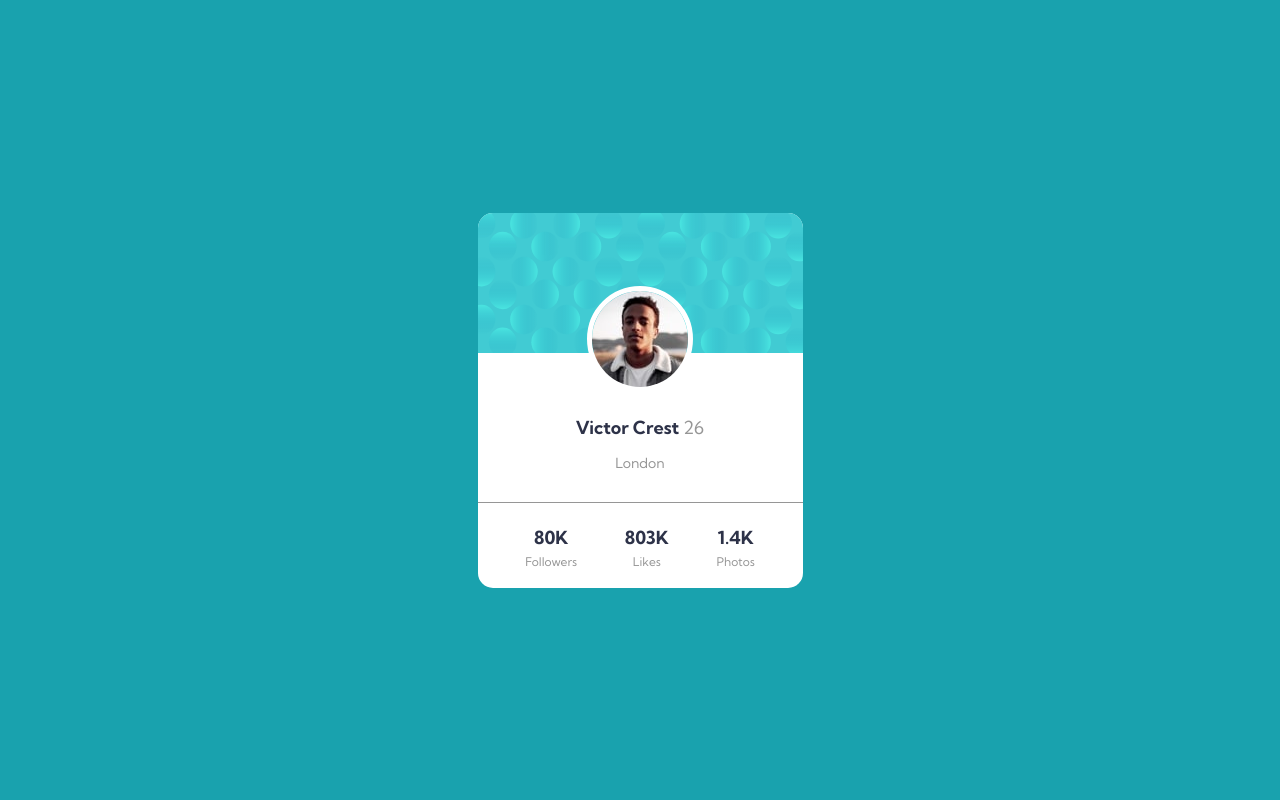
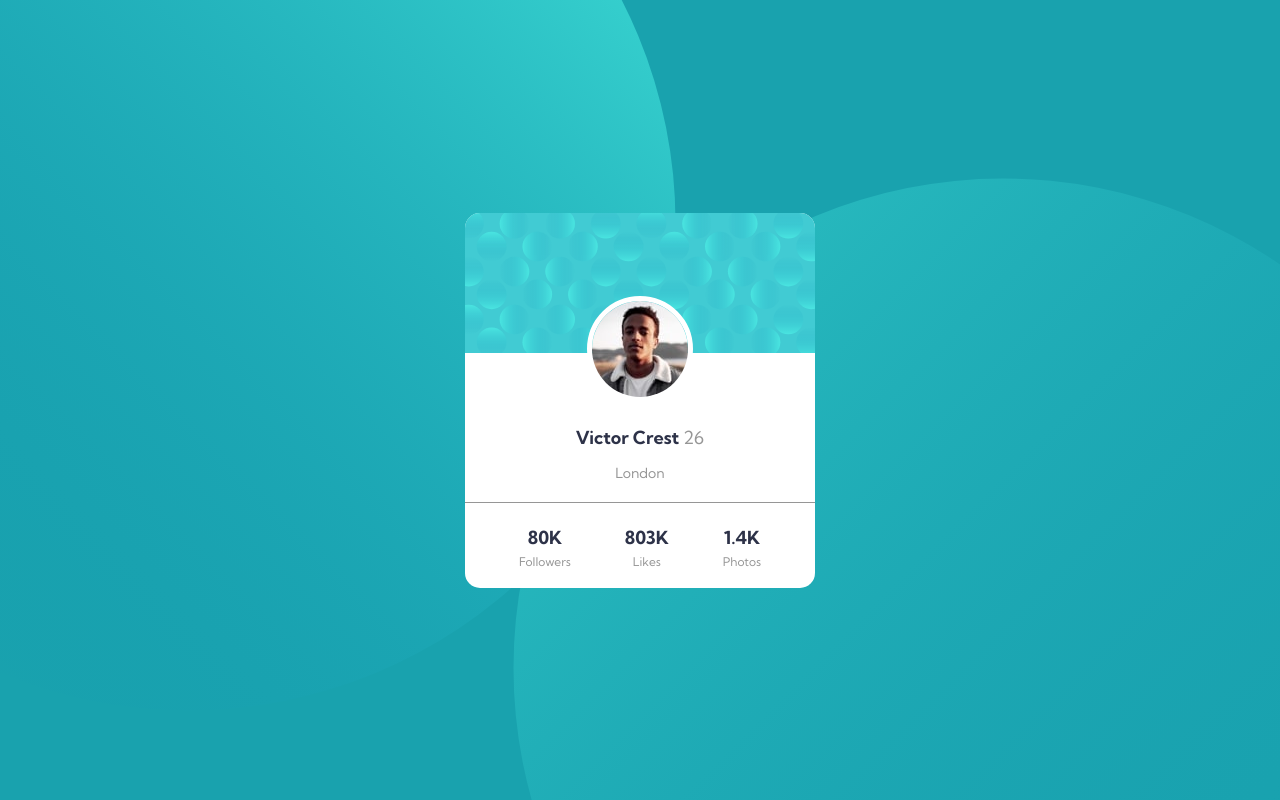
Before and after one commit to aroyan/profile-card, a plain HTML site: page index.html in a window 1280 px wide. Drawn offline with Linux system fonts and the light colour scheme.

Commit message:
Add desktop design and background even though it's not perfect. I still need to mastering the background property tho

```diff
--- a/style.css
+++ b/style.css
@@ -1,9 +1,13 @@
+/*Variables to make your life easier*/
+
 :root{
     --dark-cyan: hsl(185, 75%, 39%);
     --dark-blue: hsl(229, 23%, 23%);
     --gray-blue: hsl(227, 10%, 46%);
     --dark-gray: hsl(0, 0%, 59%);
 }
+
+/*Mobile First*/
 
 body{
     margin: 0;
@@ -17,6 +21,10 @@ body{
     align-items: center;
     justify-content: center;
     background-color: var(--dark-cyan);
+    background-image: url(images/bg-pattern-top.svg), url(images/bg-pattern-bottom.svg);
+    background-position: 150% 140%, -45% -80%;
+    background-repeat: no-repeat;
+    background-attachment: fixed;
 }
 
 .card{
@@ -84,3 +92,30 @@ body{
     justify-content: space-evenly;
     text-align: center;
 }
+
+/*Desktop Version I Guess*/
+
+@media screen and (min-width: 500px) {
+
+    .wrapper{
+        background-image: url(images/bg-pattern-top.svg), url(images/bg-pattern-bottom.svg);
+        background-position: -100% 150%, 170% -100%;
+        background-repeat: no-repeat;
+        background-attachment: fixed;
+    }
+
+    .card{
+        background-color: white;
+        width: 350px;
+        height: 375px;
+        border-radius: 15px;
+    }
+
+    .bg img{
+        width: 350px;
+    }
+
+    #profile-pict{
+        margin-top: -80px;
+    }
+}
```
